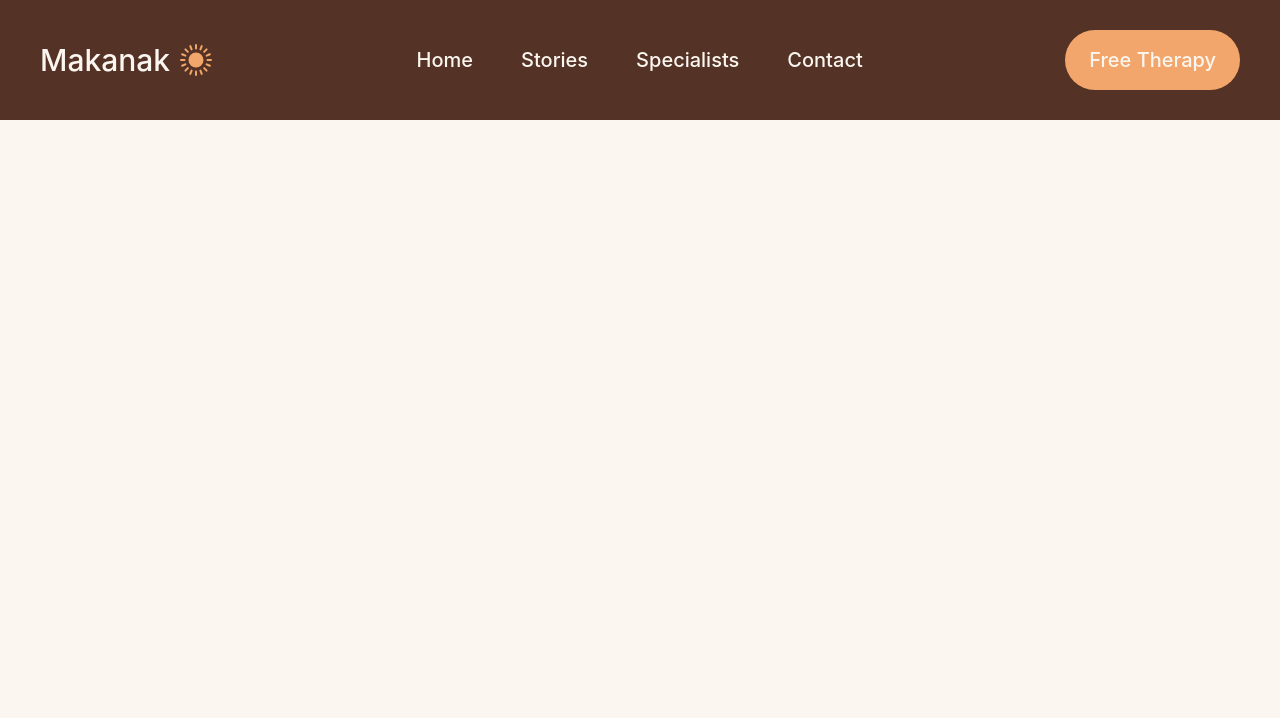
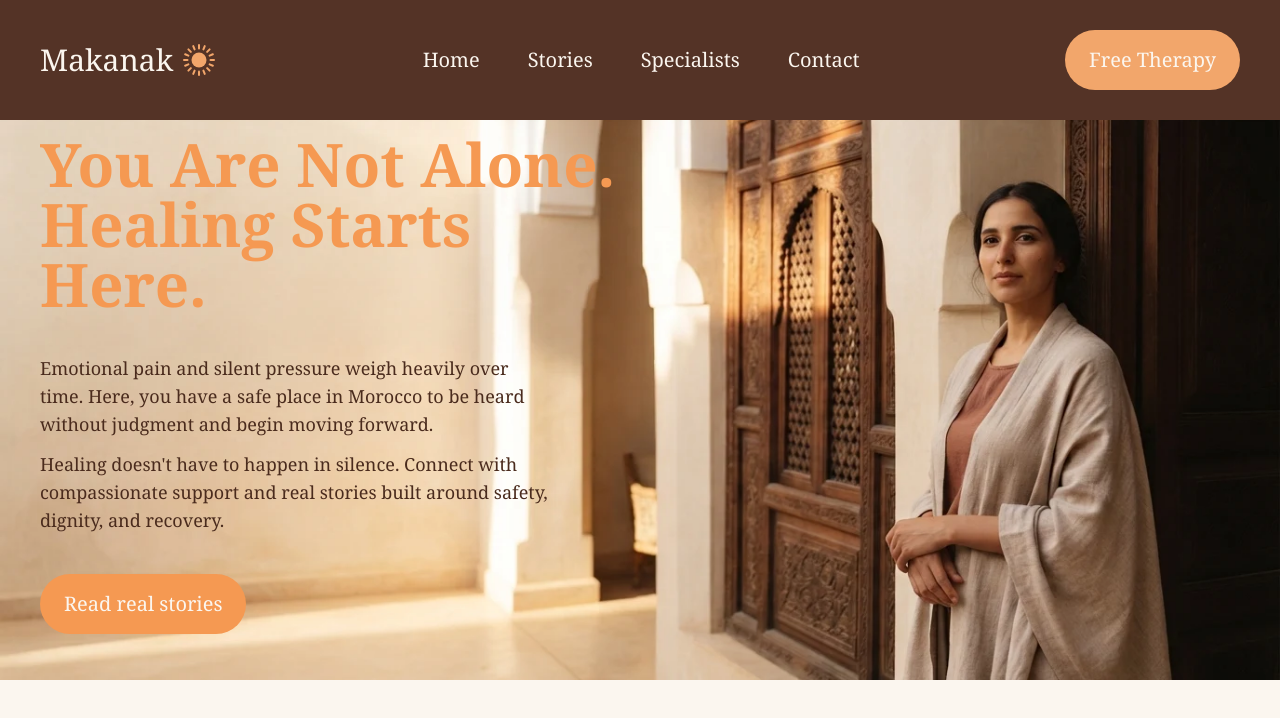
Before and after one commit to akram-el-moumen/Akram-El-Moumen-final-project-HTML-CSS, a website: page index.html in a window 1280 px wide. Drawn offline with Linux system fonts and the light colour scheme.

Commit message:
add hero section

```diff
--- a/index.html
+++ b/index.html
@@ -9,7 +9,7 @@
     <link rel="shortcut icon" href="./public/images/logoicon.svg" type="image/x-icon">
 </head>
 
-<body class=" bg-[#FBF6EF]">
+<body class=" flex flex-col gap-10 bg-[#FBF6EF] font-serif">
     <header class="flex flex-col">
         <nav class="flex justify-between items-center h-[15vh] w-full bg-[#543326] px-10 fixed">
             <div class="flex items-center gap-2">
@@ -33,6 +33,26 @@
             </div>
         </nav>
     </header>
+
+    <main>
+        <section
+            class="bg-[url(/public/images/hero-section-img.webp)] w-full h-[80vh] bg-cover bg-center bg-no-repeat flex flex-col justify-center pt-12 px-10 gap-10">
+            <h2 class="text-6xl font-bold text-[#f59952] w-[45vw] ">You Are Not Alone. Healing Starts Here.</h2>
+            <div class="flex flex-col gap-3">
+                <p class="w-[40vw] text-[#4A2B1D] text-lg font-medium">Emotional pain and silent pressure weigh heavily
+                    over time. Here, you have a safe
+                    place in Morocco to be heard without judgment and begin moving forward.</p>
+                <p class="w-[40vw] text-[#4A2B1D] text-lg font-medium">Healing doesn't have to happen in silence.
+                    Connect with compassionate support and
+                    real stories built around safety, dignity, and recovery.</p>
+            </div>
+            <a class="text-xl font-medium text-[#FBF6EF] w-fit bg-[#f59952] py-4 px-6 rounded-4xl  hover:shadow-[#FBF6EF] hover:shadow-lg"
+                href="./public/pages/stories.html">
+                Read real stories
+            </a>
+        </section>
+
+    </main>
 </body>
 
 </html>
```
Also changed, not shown: public/css/output.css, public/images/hero-section-img.webp (added).
